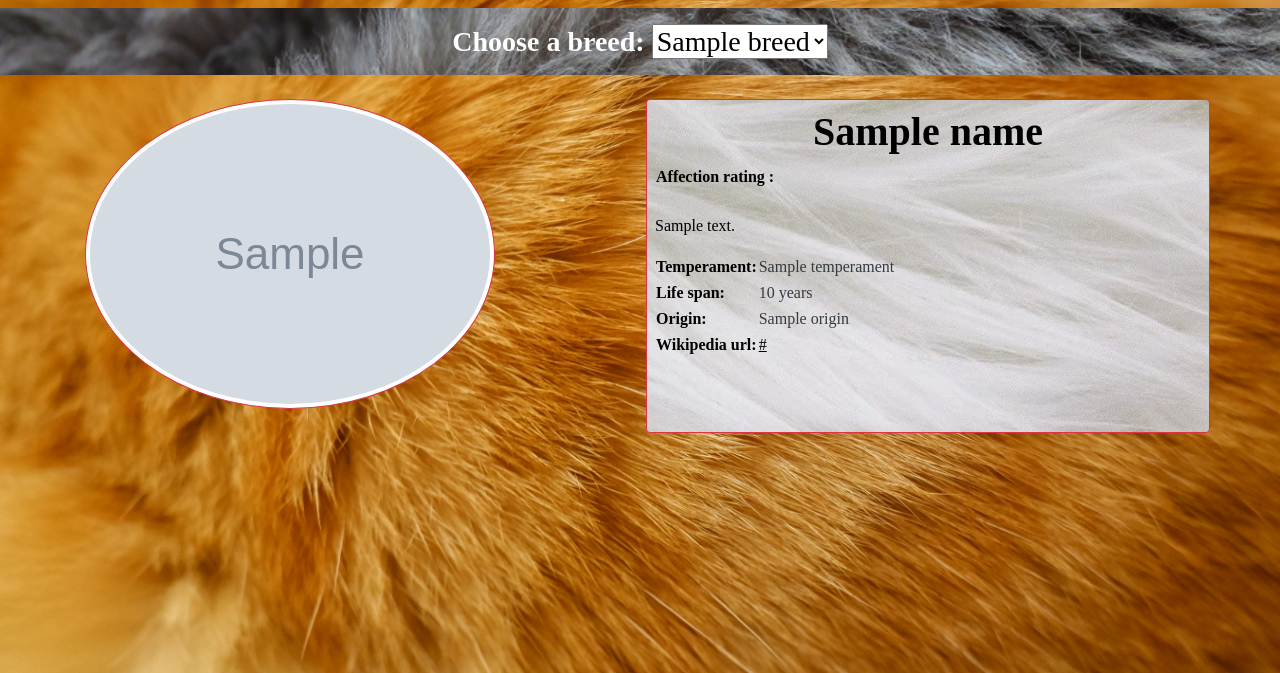
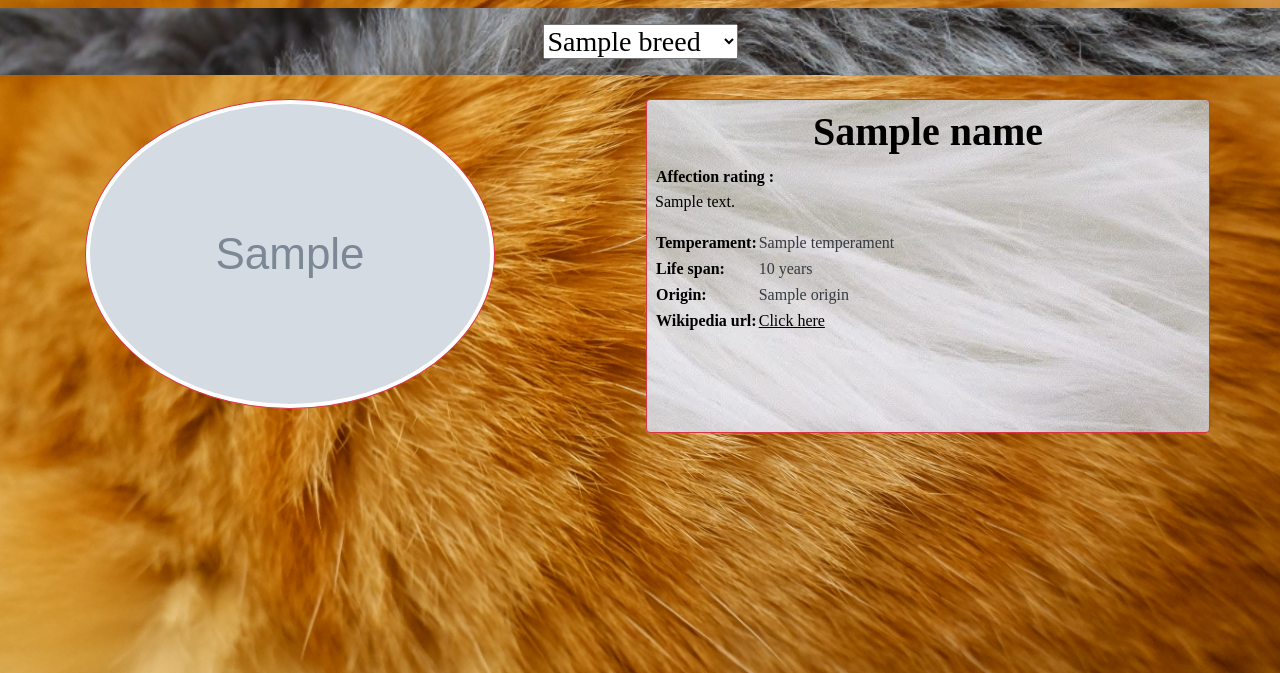
Before and after one commit to ccarabine/cats, a Django app: template templates/index.html in a window 1280 px wide. Shown: the part 72-745 px from the top of the page. Run offline with Django 4.2, Linux system fonts and the light colour scheme; the template is opened without the code that fills it: most values are stand-ins (such as "Sample title", 1, 10 or a date in 2020); grey boxes marked "Sample" are stand-in pictures; some libraries are stand-ins or nearby versions; some web fonts are replaced.

Commit message:
Update content

```diff
--- a/catsapi/settings.py
+++ b/catsapi/settings.py
@@ -25,7 +25,7 @@ BASE_DIR = Path(__file__).resolve().parent.parent
 SECRET_KEY = os.environ.get("SECRET_KEY")
 
 # SECURITY WARNING: don't run with debug turned on in production!
-DEBUG = True
+DEBUG = False
 
 ALLOWED_HOSTS = ["feline-friend-finder.herokuapp.com","localhost"]
 
--- a/static/css/style.css
+++ b/static/css/style.css
@@ -37,3 +37,8 @@
     background-size: cover;
     color:black;
   }
+
+  .img{
+    width:300px;
+
+  }
--- a/static/js/script.js
+++ b/static/js/script.js
@@ -1,13 +1,15 @@
-affection_level = document.querySelector('#affection_level')
+//Set variables
+const affection_level = document.querySelector('#affection_level')
 
 const form = document.querySelector('#form_cat')
 const select = document.querySelector('#breed')
 
+// To display the breed in the select option box after a user have selected the breed
 select.addEventListener('change', (e) => {form.submit()})
+select.value = breed
+select.text = breed
 
+// To display number of paws
 for(i=0; i< affection_level_paws; i++){
   affection_level.innerHTML += '<span class="fa-lg fa fa-paw mx-auto"></span><span> </span>'
 }
-
-select.value = breed
-select.text = breed
--- a/templates/500error.html
+++ b/templates/500error.html
@@ -3,7 +3,9 @@
 <div class="jumbotron mx-2">
   <h1 class="display-4">Something went wrong</h1>
   <p class="lead">Server error - Try a bit later</p>
-  <p class="lead">{{e}}</p>
+  <div class = "text-center">
+    <img src="https://cdn2.thecatapi.com/images/7isAO4Cav.jpg" class="img text-center rounded-circle border border-danger" alt="Cat hero image" aria-label="Cat hero image">
+  </div>
   <hr class="my-4">
   <p class="lead">
     <a class="btn btn-secondary btn-lg" href="{% url 'index' %}"
--- a/templates/index.html
+++ b/templates/index.html
@@ -2,9 +2,8 @@
 <!DOCTYPE html>
 
 <html lang="en" class="h-100">
+    <head>
 
-    <head>
-        <title>Cat API</title>
         <!-- Google fonts -->
 
         <link rel="preconnect" href="https://fonts.googleapis.com">
@@ -35,22 +34,22 @@
         <form id="form_cat" action="{% url 'index'%} " method="post">
             {% csrf_token %}
             <h3 class="text-center mb-4 mt-0 bk-header-colour font-weight-bold">
-                <label for="breed">Choose a breed:</label>
-                <select name="breed" id="breed" class="my-3">
+                <select name="breed" id="breed" class="my-3" place>
                     {% for breed in response %}
+                        <option value="" disabled selected hidden>Choose a breed</option>
                         <option value="{{breed.name}}">{{breed.name}}</option>
                     {% endfor %}
                 </select>
             </h3>
+            {% if breed %}
                 <div class="container">
                     <div class="row">
-                    <div class="col-sm mb-4">
+                        <div class="col-md mb-4">
                             <img src="{{ image_url }}" class="img-thumbnail rounded-circle border border-danger" alt="{{ name }} image" aria-label="{{ name }} image">
                         </div>
-                    <div class="col-sm bk-colour border rounded border-danger bk-desc-colour p-2 ">
-
+                        <div class="col-md bk-colour border rounded border-danger bk-desc-colour p-2 ">
                             <h1 class = "text-center font-weight-bold">{{name}}</h1>
-                            <table class = "mb-4">
+                            <table>
                                 <tr>
                                     <td class = "font-weight-bold">Affection rating   : </td>
                                     <td class = "font-weight-italic "><span class = "text-center font-weight-bold paw-colour" id="affection_level"></span>
@@ -75,14 +74,18 @@
                                 <tr>
                                     <td class = "text-left font-weight-bold">Wikipedia url:</td>
                                     <td class= "font-weight-normal text-dark">
-                                    <a href="{{wikipedia_url}}" target="_blank" rel="noopener" aria-label="wikipedia url (opens a new tab)"><u>{{wikipedia_url}}</u></a>
+                                        <a href="{{wikipedia_url}}" target="_blank" rel="noopener" aria-label="wikipedia url (opens a new tab)"><u>Click here</u></a>
                                     </td>
                                 </tr>
                             </table>
-
                         <div>
                     </div>
                 </div>
+            {% else %}
+                <div class = "text-center">
+                    <img src="https://cdn2.thecatapi.com/images/7isAO4Cav.jpg" class="img text-center rounded-circle border border-danger" alt="Cat hero image" aria-label="Cat hero image">
+                </div>
+            {% endif %}
         </form>
         <!-- script js -->
         <script>
```
Also changed, not shown: displayapi/views.py (+13 -0 lines), media/contact.png (deleted). Lines whose indentation alone changed are shown as unchanged.
